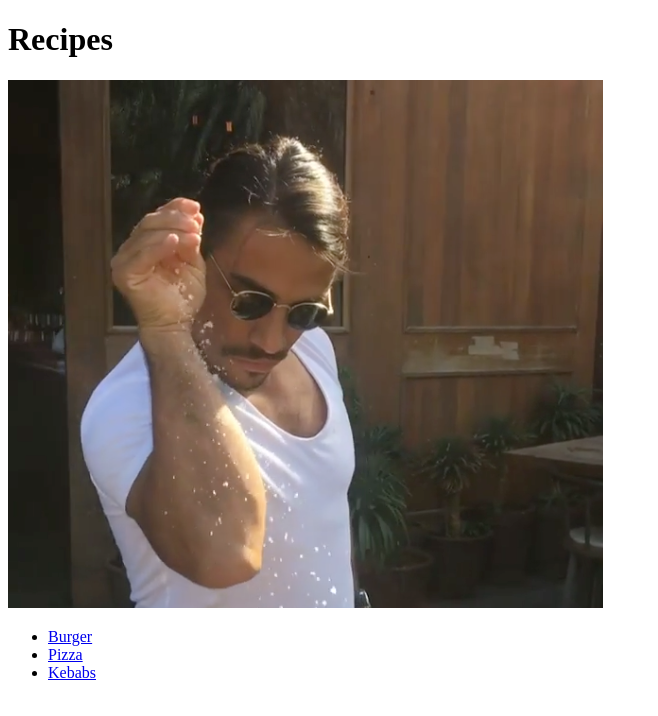
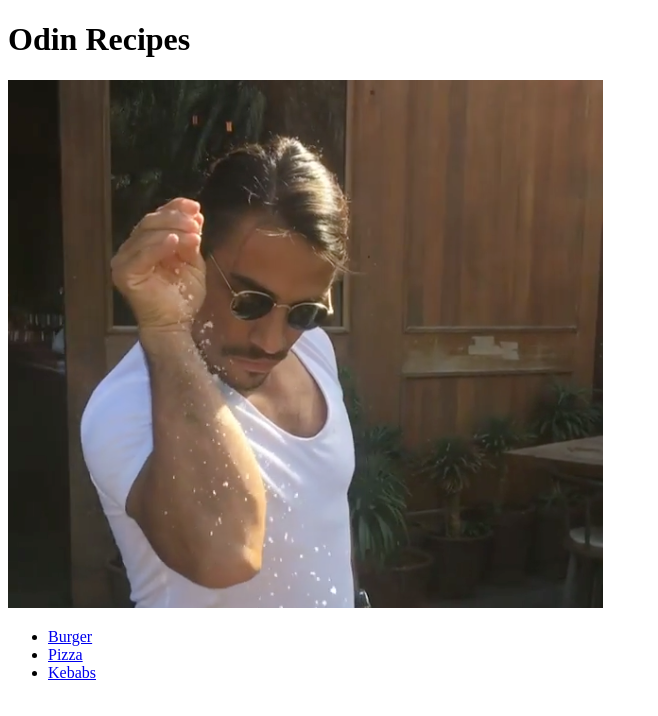
Before and after one commit to Silva-Mo/odin-recipes, a plain HTML site: page index.html in a window 1280 px wide. Shown: the whole page, without its empty margins (0-658 px from the left). Drawn offline with Linux system fonts and the light colour scheme.

Commit message:
adding Odin word to h1

```diff
--- a/index.html
+++ b/index.html
@@ -6,7 +6,7 @@
     </head>
 
     <body>
-        <h1>Recipes</h1>
+        <h1>Odin Recipes</h1>
         <img src="imgs/chef.png" alt="a chef pic">
         <ul>
             <li><a href="recipes/burger.html">Burger</a></li>
```
